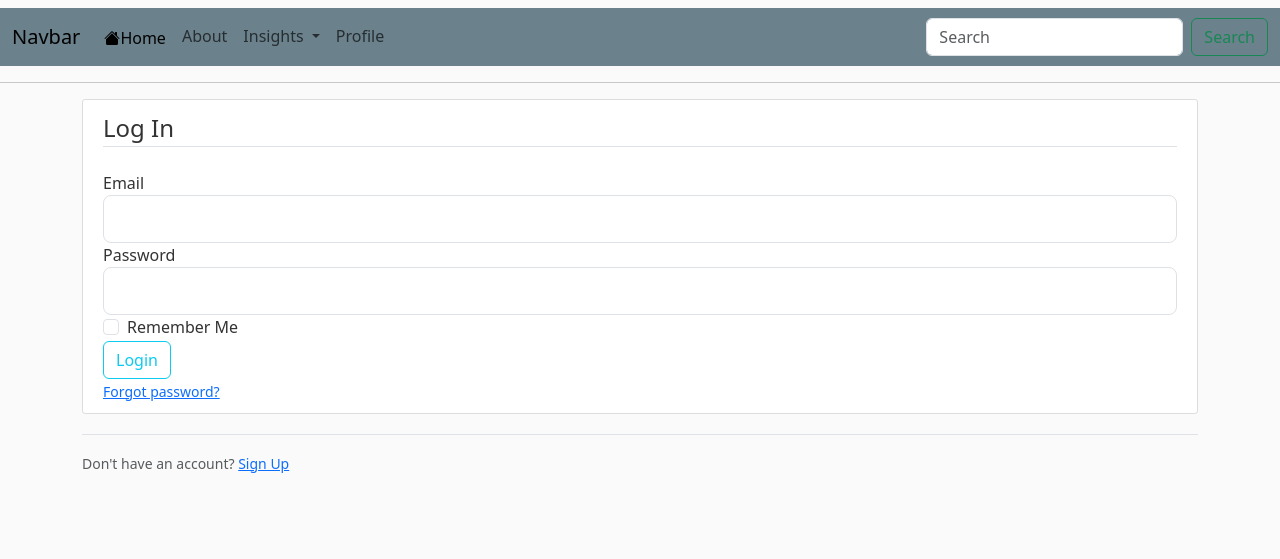
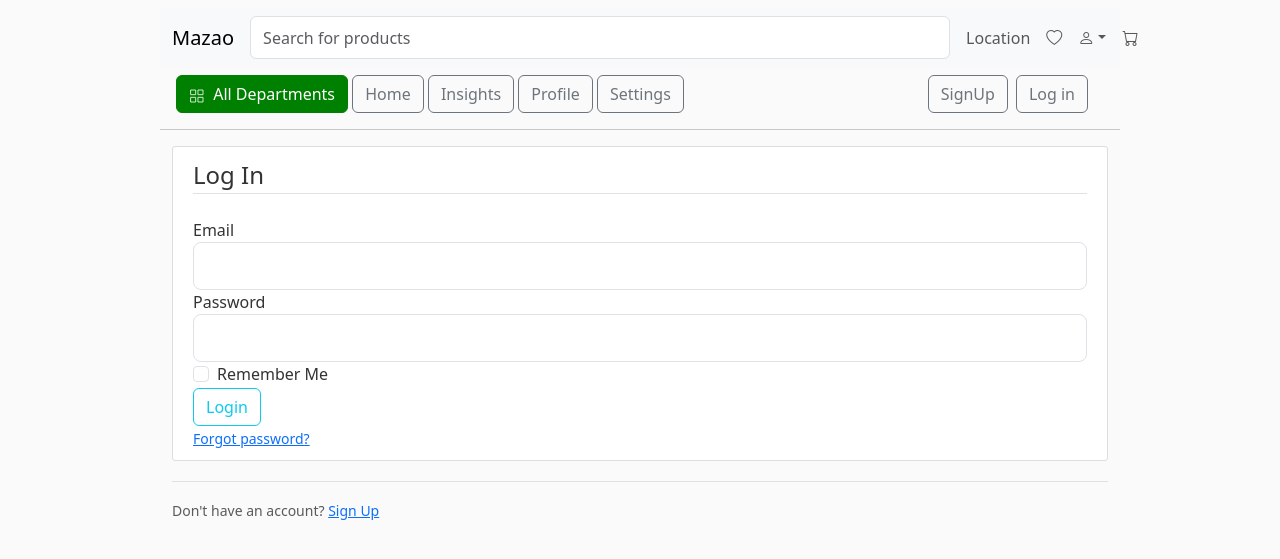
Before and after one commit to Jamal-Jillo/Farmer-s-Market-App, a Flask app: page /login in a window 1280 px wide. Shown: the top 559 px of the page. Run offline with Flask 3, Linux system fonts and the light colour scheme; some libraries are stand-ins or nearby versions.

Commit message:
imporved navbar and linked Login and SignUP to the respective pages

```diff
--- a/mkt_app/static/main.css
+++ b/mkt_app/static/main.css
@@ -2,6 +2,8 @@ body {
 	background: #fafafa;
 	color: #333333;
 	margin-top: 0.5rem;
+	margin-left: 10rem;
+	margin-right: 10rem;
 }
 .hell {
 	background: #6B818C;
@@ -87,5 +89,21 @@ a.article-title:hover {
 	font-size: 2.5rem;
 }
 .custom-search-bar {
-  width: 500px;
+  width: 700px;
+  height: 43px;
 }
+
+.buttons {
+  background-color: green;
+  border-color: green;
+  color: white;
+}
+
+.btn-outline-secondary:hover {
+  background-color: green;
+}
+
+.right-align {
+  text-align: right;
+  float: right;
+}
--- a/mkt_app/templates/index.html
+++ b/mkt_app/templates/index.html
@@ -56,7 +56,7 @@
 	</div>
 	<div class="row mt-5 justify-content-center text-center">
 		<div class="col-3">
-			<button type="button" class="btn btn-info btn-lg btn-block">
+			<button type="button" class="btn btn-info btn-lg btn-block buttons">
 				Start Buying
 			</button>
 		</div>
--- a/mkt_app/templates/layout.html
+++ b/mkt_app/templates/layout.html
@@ -16,95 +16,137 @@
 			integrity="sha384-GLhlTQ8iRABdZLl6O3oVMWSktQOp6b7In1Zl3/Jr59b6EGGoI1aFkw7cmDA6j6gD"
 			crossorigin="anonymous"
 		/>
+		<!-- Bootstrap JavaScript and jQuery libraries -->
+<script src="https://code.jquery.com/jquery-3.6.0.slim.min.js" integrity="sha384-H+KbZ9/fW4nxIlJ89yL4sI1xu7nCIVJGwBwDIDIOTN6ZwXh0T/ErDr4MkC+qnSz" crossorigin="anonymous"></script>
+<script src="https://cdn.jsdelivr.net/npm/bootstrap@5.3.0-alpha1/dist/js/bootstrap.bundle.min.js" integrity="sha384-l/ZcE3q1bC5/Bdw02iR9jK1I2Q95Bh5Ot5oan7VBJnGZKj7iuzM1rQIOXV36PMjy" crossorigin="anonymous"></script>
+
 		<link
 			rel="stylesheet"
 			href="https://cdn.jsdelivr.net/npm/bootstrap-icons@1.10.3/font/bootstrap-icons.css"
 		/>
-		<link rel="stylesheet" href="{{ url_for('static', filename='main.css') }}">
+		<link
+			rel="stylesheet"
+			href="{{ url_for('static', filename='main.css') }}"
+		/>
 	</head>
 	<body>
-		<header class="hell">
-			<!--[if lt IE 7]>
-				<p class="browsehappy">
-					You are using an <strong>outdated</strong> browser. Please
-					<a href="#">upgrade your browser</a> to improve your experience.
-				</p>
-			<![endif]-->
-			<nav class="navbar navbar-expand-lg">
+		<header>
+			<nav class="navbar navbar-expand-lg navbar-light bg-light">
 				<div class="container-fluid">
-					<a class="navbar-brand" href="{{ url_for('index') }}">Navbar</a>
+					<a class="navbar-brand" href="#">Mazao</a>
+					<form class="d-flex">
+						<input
+							class="form-control me-2 custom-search-bar"
+							type="search"
+							placeholder="Search for products"
+							aria-label="Search"
+						/>
+					</form>
 					<button
 						class="navbar-toggler"
 						type="button"
 						data-bs-toggle="collapse"
-						data-bs-target="#navbarSupportedContent"
-						aria-controls="navbarSupportedContent"
+						data-bs-target="#navbarNav"
+						aria-controls="navbarNav"
 						aria-expanded="false"
 						aria-label="Toggle navigation"
 					>
 						<span class="navbar-toggler-icon"></span>
 					</button>
-					<div class="collapse navbar-collapse" id="navbarSupportedContent">
-						<ul class="navbar-nav me-auto mb-2 mb-lg-0">
+					<div
+						class="collapse navbar-collapse justify-content-between"
+						id="navbarNav"
+					>
+						<ul class="navbar-nav">
 							<li class="nav-item">
-								<a class="nav-link active" aria-current="page" href="{{ url_for('index') }}">
-									<svg
-										xmlns="http://www.w3.org/2000/svg"
-										width="16"
-										height="16"
-										fill="currentColor"
-										class="bi bi-house-fill bi-lg align-middle"
-										viewBox="0 0 16 16"
-									>
-										<path
-											d="M8.707 1.5a1 1 0 0 0-1.414 0L.646 8.146a.5.5 0 0 0 .708.708L8 2.207l6.646 6.647a.5.5 0 0 0 .708-.708L13 5.793V2.5a.5.5 0 0 0-.5-.5h-1a.5.5 0 0 0-.5.5v1.293L8.707 1.5Z"
-										/>
-										<path
-											d="m8 3.293 6 6V13.5a1.5 1.5 0 0 1-1.5 1.5h-9A1.5 1.5 0 0 1 2 13.5V9.293l6-6Z"
-										/></svg
-									><span class="align-middle">Home</span></a
+								<a
+									class="nav-link btn btn-outline-secondary"
+									href="#"
+									data-bs-toggle="modal"
+									data-bs-target="#locationModal"
+									>Location</a
 								>
 							</li>
+						</ul>
+						<ul class="navbar-nav ms-auto">
 							<li class="nav-item">
-								<a class="nav-link" href="{{ url_for('about_page') }}">About</a>
+								<a class="nav-link" href="#"><i class="bi bi-heart"></i></a>
 							</li>
-							<li class="nav-item dropdown">
-								<a
-									class="nav-link dropdown-toggle"
-									href="#"
-									role="button"
-									data-bs-toggle="dropdown"
-									aria-expanded="false"
-								>
-									Insights
-								</a>
-								<ul class="dropdown-menu">
-									<li><a class="dropdown-item" href="#">Best Selling</a></li>
-									<li><a class="dropdown-item" href="#">Trends</a></li>
-									<li><hr class="dropdown-divider" /></li>
-									<li>
-										<a class="dropdown-item" href="#">Something else here</a>
-									</li>
+							<li class="nav-item">
+								<a class="nav-link dropdown-toggle" role="button" id="profileDropdown" data-bs-toggle="dropdown" aria-expanded="false" href="#"><i class="bi bi-person"></i></a>
+								<ul class="dropdown-menu" aria-labelledby="profileDropdown">
+									<li><a class="dropdown-item" href="#">Profile</a></li>
+									<li><a class="dropdown-item" href="{{url_for('login')}}">Log in</a></li>
+									<li><a class="dropdown-item" href="{{url_for('register')}}">SignUp</a></li>
 								</ul>
 							</li>
 							<li class="nav-item">
-								<a class="nav-link" href="#">Profile</a>
+								<a class="nav-link" href="#"><i class="bi bi-cart"></i></a>
 							</li>
 						</ul>
-						<form class="d-flex" role="search">
-							<input
-								class="form-control me-2"
-								type="search"
-								placeholder="Search"
-								aria-label="Search"
-							/>
-							<button class="btn btn-outline-success" type="submit">
-								Search
-							</button>
-						</form>
 					</div>
 				</div>
 			</nav>
+
+			<!-- Location Modal -->
+			<div
+				class="modal fade"
+				id="locationModal"
+				tabindex="-1"
+				aria-labelledby="locationModalLabel"
+				aria-hidden="true"
+			>
+				<div class="modal-dialog">
+					<div class="modal-content">
+						<div class="modal-header">
+							<h5 class="modal-title" id="locationModalLabel">
+								<i class="bi bi-geo-alt-fill"></i>Select Your Location
+							</h5>
+							<button
+								type="button"
+								class="btn-close"
+								data-bs-dismiss="modal"
+								aria-label="Close"
+							></button>
+						</div>
+						<div class="modal-body">
+							<p>Location options here</p>
+						</div>
+						<div class="modal-footer">
+							<button
+								type="button"
+								class="btn btn-secondary"
+								data-bs-dismiss="modal"
+							>
+								Close
+							</button>
+							<button type="button" class="btn btn-primary">
+								Save changes
+							</button>
+						</div>
+					</div>
+				</div>
+			</div>
+
+			<div class="container px-0 px-md-3">
+      <div class="dropdown me-3 d-none d-lg-block mt-2">
+        <button class="btn btn-primary px-6 buttons " type="button" id="dropdownMenuButton1" data-bs-toggle="dropdown" aria-expanded="false">
+          <span class="me-1">
+            <svg xmlns="http://www.w3.org/2000/svg" width="16" height="16" viewBox="0 0 24 24" fill="none" stroke="currentColor" stroke-width="1.2" stroke-linecap="round" stroke-linejoin="round" class="feather feather-grid">
+              <rect x="3" y="3" width="7" height="7"></rect>
+              <rect x="14" y="3" width="7" height="7"></rect>
+              <rect x="14" y="14" width="7" height="7"></rect>
+              <rect x="3" y="14" width="7" height="7"></rect>
+            </svg></span> All Departments
+        </button>
+		<button class="btn btn-outline-secondary" type="button"><a class="nav-link" href="{{ url_for('index') }}">Home</a></button>
+    <button class="btn btn-outline-secondary" type="button"><a class="nav-link" href="#">Insights</a></button>
+    <button class="btn btn-outline-secondary" type="button"><a class="nav-link" href="#">Profile</a></button>
+	<button class="btn btn-outline-secondary" type="button"><a class="nav-link" href="#">Settings</a></button>
+	<button class="btn btn-outline-secondary right-align" type="button"><a class="nav-link" href="{{url_for('login')}}">Log in</a></button>
+		<button class="btn btn-outline-secondary right-align me-2" type="button"><a class="nav-link" href="{{url_for('register')}}">SignUp</a></button>
+	</div>
+
 		</header>
 		<hr />
 		<div class="container">
```
Also changed, not shown: mkt_app/templates/about.html (+0 -64 lines), mkt_app/imgs/farming.png (added).
